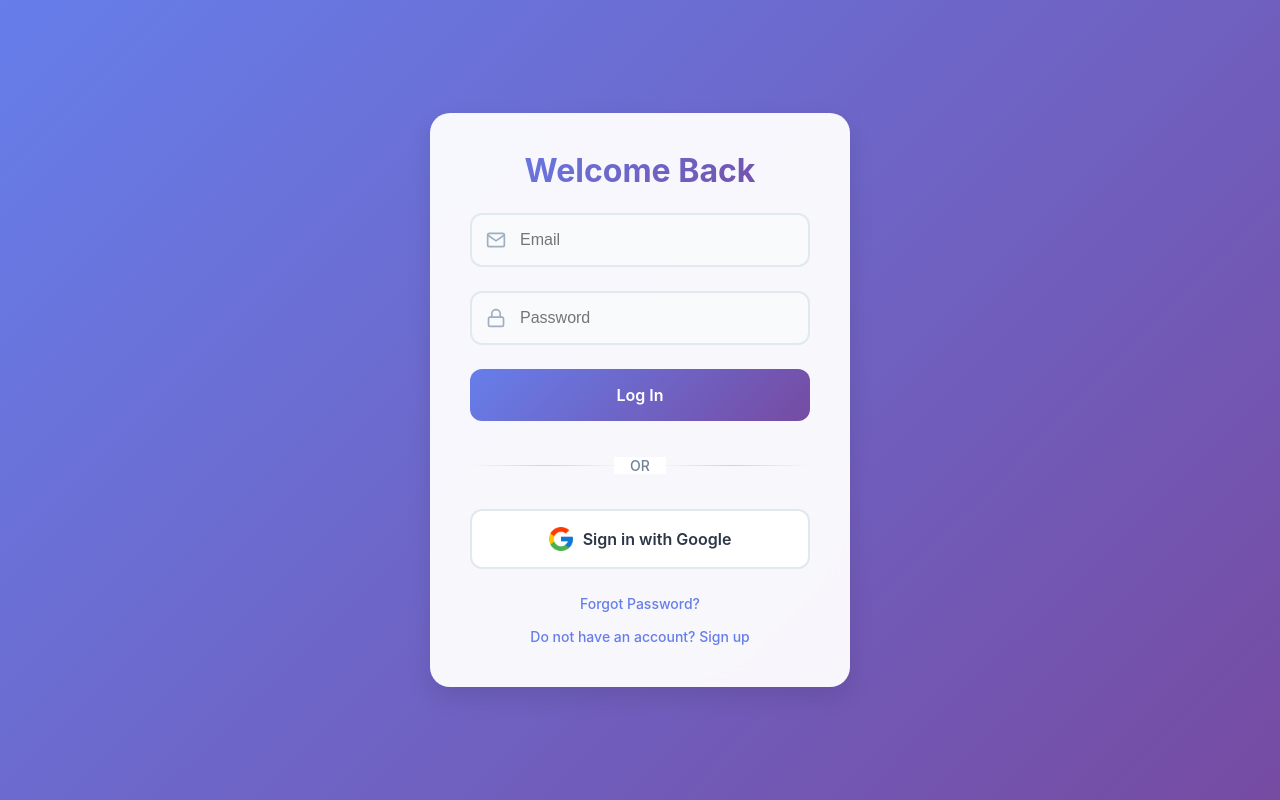
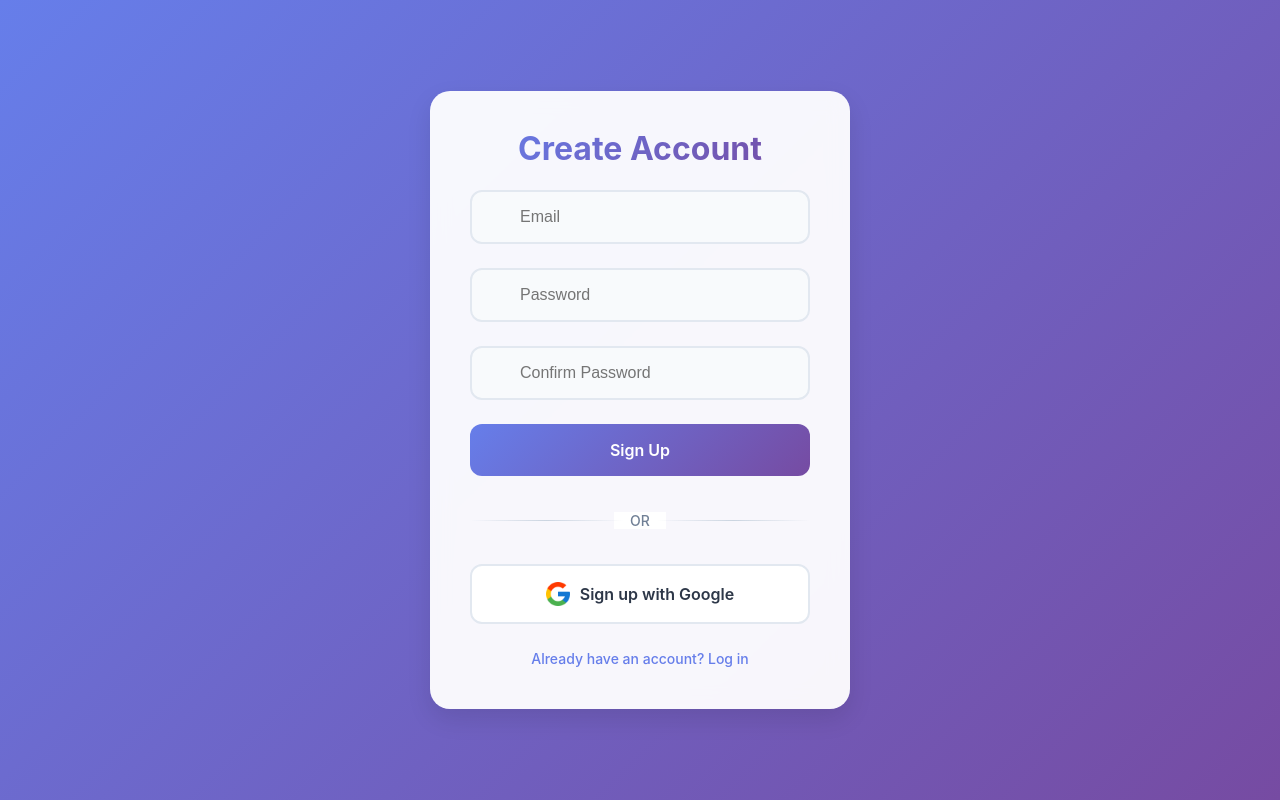
Before and after one commit to Emir2099/CustomChatApp, a React (Vite) app: page /signup in a window 1280 px wide. Before the commit this address led to /login. Built offline with nearby package versions, Linux system fonts and the light colour scheme; no server answers.

Commit message:
fix signup

```diff
--- a/src/App.jsx
+++ b/src/App.jsx
@@ -1,7 +1,7 @@
 import { BrowserRouter, Routes, Route } from 'react-router-dom';
 import Chat from './pages/Chat';
 import Login from './pages/Login';
-import Register from './pages/Register';
+import Signup from './pages/Register';
 import PrivateRoute from './components/PrivateRoute';
 import InvitePage from './pages/InvitePage';
 import { AuthProvider } from './contexts/AuthContext';
@@ -14,7 +14,7 @@ function App() {
         <BrowserRouter>
           <Routes>
             <Route path="/login" element={<Login />} />
-            <Route path="/register" element={<Register />} />
+            <Route path="/signup" element={<Signup />} />
             <Route
               path="/invite/:chatId/:linkId"
               element={
--- a/src/components/auth/Login.jsx
+++ b/src/components/auth/Login.jsx
@@ -1,5 +1,5 @@
 import { useState } from 'react';
-import { useNavigate } from 'react-router-dom';
+import { useNavigate, Link } from 'react-router-dom';
 import { signInWithEmailAndPassword, GoogleAuthProvider, signInWithPopup } from 'firebase/auth';
 import { auth } from '../../config/firebase';
 import styles from './Login.module.css';
@@ -119,8 +119,7 @@ const Login = () => {
         </button>
 
         <div className={styles.links}>
-          <a href="/forgot-password">Forgot Password?</a>
-          <a href="/signup">Do not have an account? Sign up</a>
+          <Link to="/signup">Do not have an account? Sign up</Link>
         </div>
       </div>
     </div>
--- a/src/components/auth/Signup.jsx
+++ b/src/components/auth/Signup.jsx
@@ -1,5 +1,5 @@
 import { useState } from 'react';
-import { useNavigate } from 'react-router-dom';
+import { useNavigate, Link } from 'react-router-dom';
 import { createUserWithEmailAndPassword, GoogleAuthProvider, signInWithPopup, updateProfile } from 'firebase/auth';
 import { auth, db } from '../../config/firebase';
 import { ref, set } from 'firebase/database';
@@ -115,7 +115,7 @@ const Signup = () => {
         </button>
 
         <div className={styles.links}>
-          <a href="/login">Already have an account? Log in</a>
+          <Link to="/login">Already have an account? Log in</Link>
         </div>
       </div>
     </div>
```
